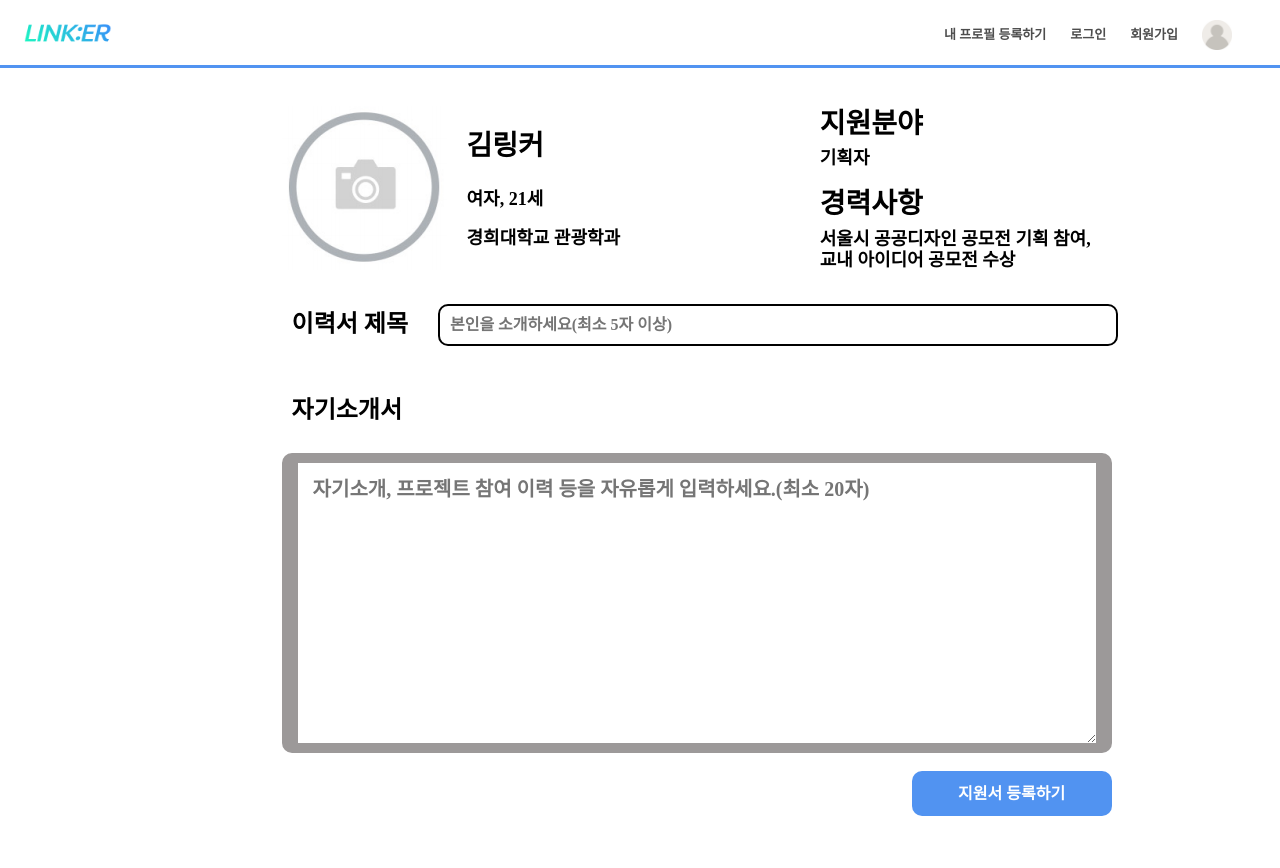
After one commit to whdtjdgld/link, a Django app: page /revise in a window 1280 px wide. The commit adds this page. Run offline with Django 3.2, Linux system fonts and the light colour scheme; some libraries are stand-ins or nearby versions; some web fonts are replaced.

Commit message:
49번 스크롤해야함

```diff
--- a/member/static/style.css
+++ b/member/static/style.css
@@ -433,7 +433,7 @@ button{
   border-radius: 6px;
   background-position: left;
   background-size: 200%;
-  color:rgb(131, 126, 126);
+  color:#837e7e;
   font-weight: bold;
   border:none;
   cursor:pointer;
@@ -801,19 +801,12 @@ input[type="checkbox"]:checked + label::before {
   }
 
   .navbar {
-    position: relative;
-    /* display: flex; */
-    flex-wrap: wrap;
-    align-items: center;
-    justify-content: space-between;
     height: 68px;
-    width: auto;
     border-bottom: solid #5193F1 3px;
   }
 
   .py-5 {
     padding-left: 25%;
-    padding-right: 25%;
     padding-top: 5px !important;
     padding-bottom: 5rem !important;
   }
@@ -1134,3 +1127,25 @@ input[name="tab_item"] {
   left: 96%;
   background-color: none;
 }
+
+.reviseself {
+  padding:15px;
+  border-bottom: solid #9c9999 10px;
+  border-top: solid #9c9999 10px;
+  border-left: solid #9c9999 16px;
+  border-right: solid #9c9999 16px;
+  border-radius: 10px;
+  font-weight: bold;
+  font-size: 20px;
+  width:830px;
+  height: 300px;
+}
+
+.consult {
+  padding:35px;
+  border:solid #817f7f 2px;
+  border-radius: 10px;
+  font-size: 20px;
+  width:90%;
+  height: 400px;
+}
--- a/member/templates/base.html
+++ b/member/templates/base.html
@@ -23,7 +23,7 @@
         <span style="margin-right:20px;"><a style="font-size:13px;" href="/profile">내 프로필 등록하기</a></span>
         <span style="margin-right:20px;"><a style="font-size:13px;" href="/login">로그인</a></span>
         <span style="margin-right:20px;"><a style="font-size:13px;" href="/signup">회원가입</a></span>
-        <img src="static/images/profile.png" style="position:relative; height:30px; width:30px;">
+        <img onclick="location='/mypage'" src="static/images/profile.png" style="position:relative; height:30px; width:30px;">
         </div>
         </nav>
         <!--End Logo-->
--- a/member/templates/main.html
+++ b/member/templates/main.html
@@ -13,11 +13,10 @@
             <div class="search">
                 <button id="search_btn" img src="search.png" class="searchbtn"></button>
                 <input type="text" class="searchtxt" placeholder="개발자">
-
             </div>
         </div>
         <div class="choose2">
-        <a href="#공모전">공모전</a>&nbsp&nbsp&nbsp&nbsp
+        <a href="/gongmo">공모전</a>&nbsp&nbsp&nbsp&nbsp
         <a href="#팀원찾기">대외활동</a>&nbsp&nbsp&nbsp&nbsp
         <a href="#팀원찾기">동아리</a>&nbsp&nbsp&nbsp&nbsp
         <a href="#팀원찾기">스터디</a>&nbsp&nbsp&nbsp&nbsp
--- a/member/templates/prjdetail.html
+++ b/member/templates/prjdetail.html
@@ -31,8 +31,9 @@
                             function participate(){
                                 if(confirm("정말 프로젝트에 참여 하시겠습니까?"))
                                 {
+                                location.href = "revise";
                                 alert("프로젝트 신청이 완료되었습니다! 신청을 완료한 프로젝트의 목록은 마이페이지에서 확인 가능합니다.");
-                                location.href = "main";
+
                                 } else {
                                 return;
                                     }
--- /dev/null
+++ b/member/templates/revise.html
@@ -0,0 +1,40 @@
+{% extends "base.html" %}
+{% block content %}
+    <div style="padding-top:3%; padding-bottom:4%; padding-left:22%;">
+    <div style="display:flex; align-items: center;">
+    <img src="static/images/reviseimg.png">
+    <div style="padding-left:2%;">
+        <h3 style="font-weight:bold;">김링커</h3>
+        <br>
+        <a style="font-size:18px;">여자, 21세</a><br><br>
+        <a style="font-size:18px;">경희대학교 관광학과</a>
+    </div>
+    <div style="padding-left:20%;">
+        <div>
+            <h3 style="font-weight:bold;">지원분야</h3>
+            <a style="font-size:18px;">기획자</a><br><br>
+            <h3 style="font-weight:bold;">경력사항</h3>
+            <a style="font-size:18px;">서울시 공공디자인 공모전 기획 참여,<br> 교내 아이디어 공모전 수상</a>
+        </div>
+    </div>
+    </div>
+    <div style="display:flex; padding-top:3%; align-items: center;">
+    <h4 style="font-weight:bold; margin-bottom: 0; padding: 10px;">이력서 제목</h4>
+    <div style="padding-left:2%;">
+    <input type="text" style="border:solid 2px; padding: 10px; font-weight: bold; border-radius:10px; width:680px;"
+    placeholder="본인을 소개하세요(최소 5자 이상)">
+    </div>
+    </div>
+    <br><br>
+    <div style="display:flex; flex-direction: column; width: 830px;">
+    <h4 style="font-weight:bold; margin-bottom: 0; padding: 10px;">자기소개서</h4>
+    <br>
+    <textarea type="text" class="reviseself" placeholder="자기소개, 프로젝트 참여 이력 등을 자유롭게 입력하세요.(최소 20자)" onkeyup="countingWords()"></textarea>
+    <br>
+    <div>
+    <input type="button" style="width:200px; height: 45px; background: #5193F1; border-radius: 10px;
+    color:white; font-weight: bold; float:right;" value="지원서 등록하기">
+    </div>
+    </div>
+    </div>
+{% endblock %}
--- a/member/urls.py
+++ b/member/urls.py
@@ -23,4 +23,8 @@ urlpatterns = [
     path("findprj", views.findprj, name="findprj"),
     path("prjdetail", views.prjdetail, name="prjdetail"),
     path("chat", views.chat, name="chat"),
+    path("gongmo", views.gongmo, name="gongmo"),
+    path("revise", views.revise, name="revise"),
+    path("mypage", views.mypage, name="mypage"),
+    path("consultchat", views.consultchat, name="consultchat"),
 ]
--- a/member/views.py
+++ b/member/views.py
@@ -96,3 +96,23 @@ def chat(request):
     template = loader.get_template( "chat.html" )
     context ={}
     return HttpResponse( template.render( context, request ) )
+
+def gongmo(request):
+    template = loader.get_template( "gongmo.html" )
+    context ={}
+    return HttpResponse( template.render( context, request ) )
+
+def revise(request):
+    template = loader.get_template( "revise.html" )
+    context ={}
+    return HttpResponse( template.render( context, request ) )
+
+def mypage(request):
+    template = loader.get_template( "mypage.html" )
+    context ={}
+    return HttpResponse( template.render( context, request ) )
+
+def consultchat(request):
+    template = loader.get_template( "consultchat.html" )
+    context ={}
+    return HttpResponse( template.render( context, request ) )
```
Also changed, not shown: member/templates/consultchat.html (added, +26 -0 lines), member/templates/gongmo.html (added, +18 -0 lines), member/templates/mypage.html (added, +24 -0 lines), member/static/images/gongmo.PNG (added), member/static/images/reviseimg.PNG (added).
